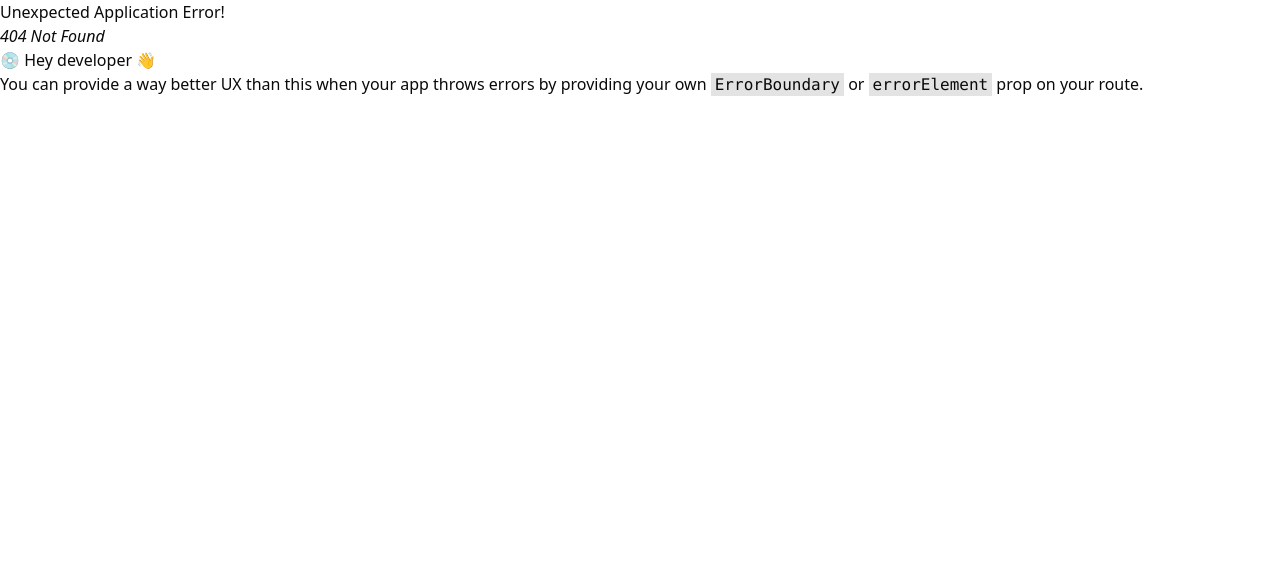
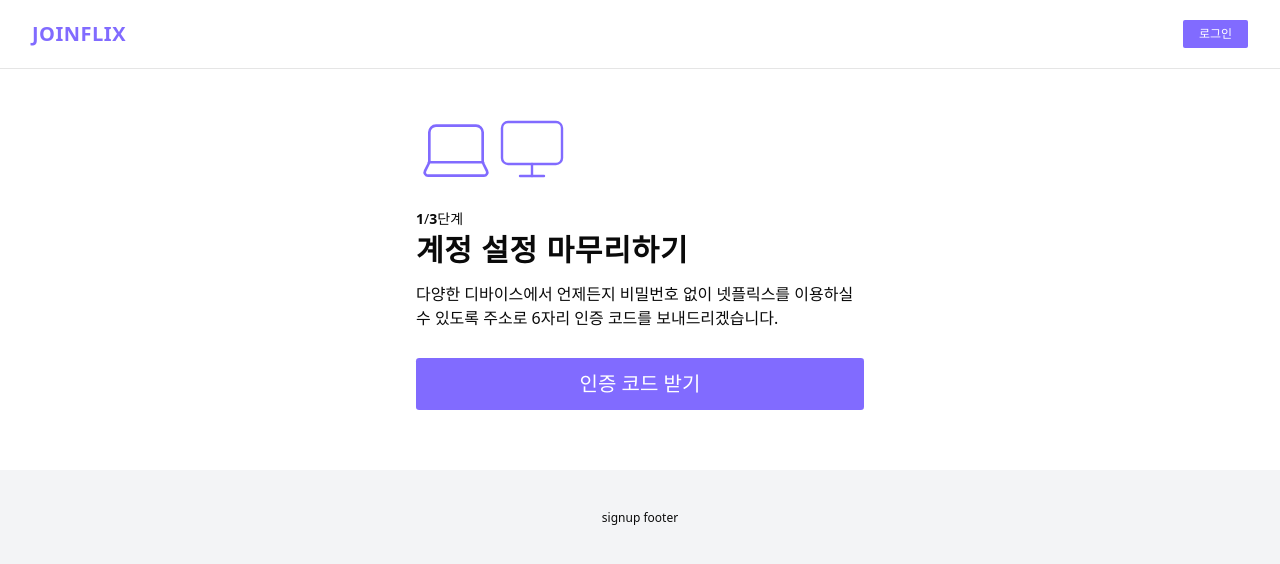
Before and after one commit to Joinflix/frontend, a React (Vite) app: page /signup/step1-send-code in a window 1280 px wide. Before the commit this address had no page. Shown: the top 564 px of the page. Built offline with nearby package versions, Linux system fonts and the light colour scheme.

Commit message:
WIP(signup): rename components according to changed functionality

```diff
--- a/src/components/signup/step/Step1SendEmail.tsx
+++ b/src/components/signup/step/Step1ConfirmCode.tsx
@@ -1,19 +1,17 @@
-import { Laptop, Monitor } from "lucide-react";
+import { MailCheck } from "lucide-react";
 import { useNavigate } from "react-router";
 
-export const Step1SendEmail = () => {
+export const Step1ConfirmCode = () => {
   const navigate = useNavigate();
   const handleClickButton = () => {
-    navigate("/signup/step1-confirm-email");
+    navigate("/signup/step2-membership");
   };
-
   return (
     <div>
       <div className="w-full max-w-md mt-10 flex flex-col gap-y-5">
         {/*1. icon */}
         <div className="flex flex-row items-center">
-          <Laptop className="size-20 stroke-[#816BFF] stroke-[0.8]" />
-          <Monitor className="size-18 stroke-[#816BFF] stroke-[0.8]" />
+          <MailCheck className="size-20 stroke-[#816BFF] stroke-[0.8]" />
         </div>
 
         {/*2. step content */}
@@ -25,13 +23,13 @@ export const Step1SendEmail = () => {
           </div>
           <div>
             <h1 className="text-3xl font-semibold leading-snug tracking-wide">
-              계정 설정 마무리하기
+              이메일 수신함을 확인하세요
             </h1>
           </div>
           <div className="mt-3 font-light">
             <span>
-              다양한 디바이스에서 언제든지 비밀번호 없이 넷플릭스를 이용하실 수
-              있도록 test@mail.com 주소로 가입 링크를 보내드리겠습니다.
+              test@mail.com 주소로 가입 링크를 보내드렸습니다. 이메일 내의
+              링크를 탭하여 계정 설정을 완료하세요.
             </span>
           </div>
         </div>
@@ -42,7 +40,7 @@ export const Step1SendEmail = () => {
             className="bg-[#816BFF] cursor-pointer hover:bg-[#5e42c8] text-white text-xl rounded-[0.2rem] w-full flex items-center justify-center py-3"
             onClick={handleClickButton}
           >
-            링크 받기
+            링크 다시 받기
           </button>
         </div>
       </div>
--- a/src/components/signup/step/Step1ConfirmEmail.tsx
+++ /dev/null
@@ -1,49 +0,0 @@
-import { MailCheck } from "lucide-react";
-import { useNavigate } from "react-router";
-
-export const Step1ConfirmEmail = () => {
-  const navigate = useNavigate();
-  const handleClickButton = () => {
-    navigate("/signup/step2-membership");
-  };
-  return (
-    <div>
-      <div className="w-full max-w-md mt-10 flex flex-col gap-y-5">
-        {/*1. icon */}
-        <div className="flex flex-row items-center">
-          <MailCheck className="size-20 stroke-[#816BFF] stroke-[0.8]" />
-        </div>
-
-        {/*2. step content */}
-        <div>
-          <div className="text-sm">
-            <span>
-              <strong>1</strong>/<strong>3</strong>단계
-            </span>
-          </div>
-          <div>
-            <h1 className="text-3xl font-semibold leading-snug tracking-wide">
-              이메일 수신함을 확인하세요
-            </h1>
-          </div>
-          <div className="mt-3 font-light">
-            <span>
-              test@mail.com 주소로 가입 링크를 보내드렸습니다. 이메일 내의
-              링크를 탭하여 계정 설정을 완료하세요.
-            </span>
-          </div>
-        </div>
-
-        {/*3. button */}
-        <div className="w-full max-w-md mt-2 mb-10">
-          <button
-            className="bg-[#816BFF] cursor-pointer hover:bg-[#5e42c8] text-white text-xl rounded-[0.2rem] w-full flex items-center justify-center py-3"
-            onClick={handleClickButton}
-          >
-            링크 다시 받기
-          </button>
-        </div>
-      </div>
-    </div>
-  );
-};
--- /dev/null
+++ b/src/components/signup/step/Step1SendCode.tsx
@@ -0,0 +1,63 @@
+import { useMutation } from "@tanstack/react-query";
+import { Laptop, Monitor } from "lucide-react";
+import { useLocation } from "react-router";
+import axiosClient from "../../../api/axiosClient";
+
+export const Step1SendCode = () => {
+  const location = useLocation();
+  const email = location.state?.email || "";
+
+  const { mutateAsync } = useMutation({
+    mutationFn: async () => {
+      const res = await axiosClient.post("/auth/email/send", { email });
+      return res.data;
+    },
+  });
+
+  const handleClickSendCode = () => {
+    mutateAsync();
+    //TODO: 성공 시에 navigate해서 code 인증으로 이동
+  };
+
+  return (
+    <div>
+      <div className="w-full max-w-md mt-10 flex flex-col gap-y-5">
+        {/*1. icon */}
+        <div className="flex flex-row items-center">
+          <Laptop className="size-20 stroke-[#816BFF] stroke-[0.8]" />
+          <Monitor className="size-18 stroke-[#816BFF] stroke-[0.8]" />
+        </div>
+
+        {/*2. step content */}
+        <div>
+          <div className="text-sm">
+            <span>
+              <strong>1</strong>/<strong>3</strong>단계
+            </span>
+          </div>
+          <div>
+            <h1 className="text-3xl font-semibold leading-snug tracking-wide">
+              계정 설정 마무리하기
+            </h1>
+          </div>
+          <div className="mt-3 font-light">
+            <span>
+              다양한 디바이스에서 언제든지 비밀번호 없이 넷플릭스를 이용하실 수
+              있도록 {email} 주소로 6자리 인증 코드를 보내드리겠습니다.
+            </span>
+          </div>
+        </div>
+
+        {/*3. button */}
+        <div className="w-full max-w-md mt-2 mb-10">
+          <button
+            className="bg-[#816BFF] cursor-pointer hover:bg-[#5e42c8] text-white text-xl rounded-[0.2rem] w-full flex items-center justify-center py-3"
+            onClick={handleClickSendCode}
+          >
+            인증 코드 받기
+          </button>
+        </div>
+      </div>
+    </div>
+  );
+};
--- a/src/router/routes.tsx
+++ b/src/router/routes.tsx
@@ -6,8 +6,8 @@ import {
 import BrowsingPage from "../pages/BrowsingPage";
 import LandingPage from "../pages/LandingPage";
 import SignupPage from "../pages/SignupPage";
-import { Step1SendEmail } from "../components/signup/step/Step1SendEmail";
-import { Step1ConfirmEmail } from "../components/signup/step/Step1ConfirmEmail";
+import { Step1SendCode } from "../components/signup/step/Step1SendCode";
+import { Step1ConfirmCode } from "../components/signup/step/Step1ConfirmCode";
 import { Step2Membership } from "../components/signup/step/Step2Membership";
 import { Step2SelectPlan } from "../components/signup/step/Step2SelectPlan";
 import SigninPage from "../pages/SigninPage";
@@ -26,8 +26,8 @@ const routes = createBrowserRouter(
       </Route>
       <Route path="/browsing" element={<BrowsingPage />} />,
       <Route path="/signup" element={<SignupPage />}>
-        <Route path="step1-send-email" element={<Step1SendEmail />} />
-        <Route path="step1-confirm-email" element={<Step1ConfirmEmail />} />
+        <Route path="step1-send-code" element={<Step1SendCode />} />
+        <Route path="step1-confirm-code" element={<Step1ConfirmCode />} />
         <Route path="step2-membership" element={<Step2Membership />} />
         <Route path="step2-select-plan" element={<Step2SelectPlan />} />
       </Route>
```
